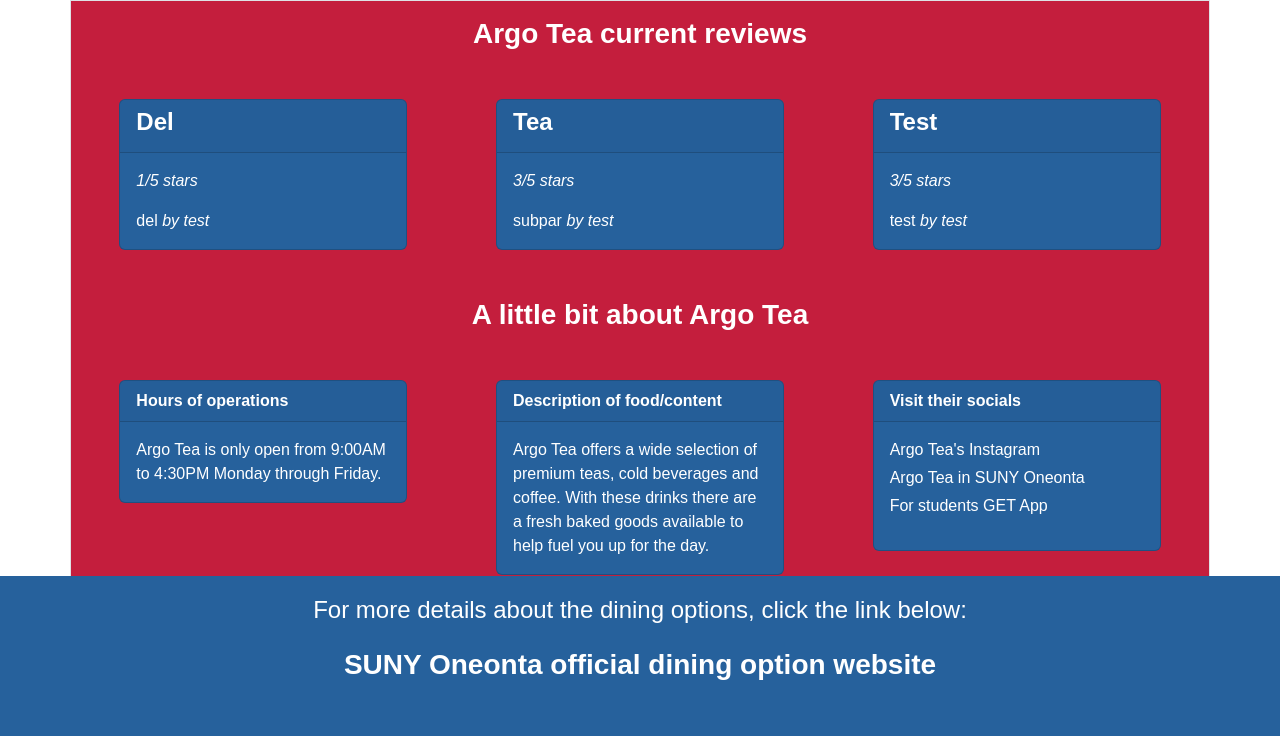
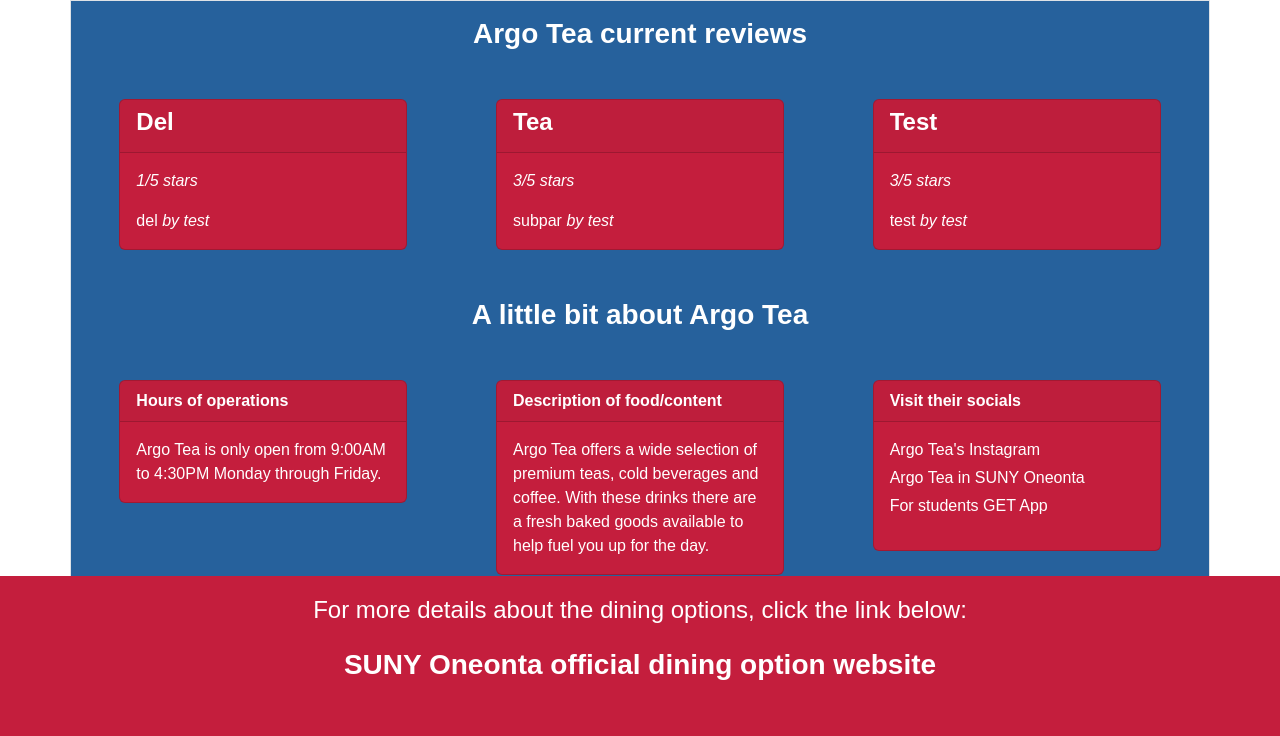
Before and after one commit to aston-evans/sunysnacks, a FastAPI app: page /reviewP/argoReview in a window 1280 px wide. Shown: the part 64-800 px from the top of the page. Run offline with FastAPI, Linux system fonts and the light colour scheme; data comes from the database, SQL or seed files in the repository.

Commit message:
changed colors of the page to align with the rest of the project

```diff
--- a/py_src/templates/blog/base_reviews.html
+++ b/py_src/templates/blog/base_reviews.html
@@ -70,12 +70,12 @@
     </div>
   </nav>
   <!--content-->
-  <div class="container border p-3 bg-box">
+  <div class="container border p-3 bg-custom">
     <h3 class="text-center fw-bold mb-5 text-white">{% block location %} {{ location }} {% endblock %} current reviews </h3>
     <div class="grid row gap-0 row-gap-3">
       {% for review in reviews %}
       <div class="col d-flex justify-content-center">
-      <div class="card bg-custom" style="width: 18rem;">
+      <div class="card bg-box" style="width: 18rem;">
         <div class="card-header">
           <h4 class="text-capitalize text-white fw-bold">{{ review.title }}</h4>
         </div>
@@ -91,7 +91,7 @@
     <h3 class="text-center fw-bold my-5 text-white"> A little bit about {% block place %} {{ place }} {% endblock %}</h3>
     <div class="grid row gap-0 row-gap-3 mb-5 align-items-start">
       <div class="col d-flex  justify-content-center">
-      <div class="card bg-custom" style="width: 18rem;">
+      <div class="card bg-box" style="width: 18rem;">
         <div class="card-header fw-bold text-white">Hours of operations
         </div>
         <div class="card-body">
@@ -101,7 +101,7 @@
 
       </div>
       <div class="col d-flex justify-content-center">
-        <div class="card bg-custom" style="width: 18rem;">
+        <div class="card bg-box" style="width: 18rem;">
           <div class="card-header fw-bold text-white">Description of food/content
           </div>
           <div class="card-body">
@@ -112,7 +112,7 @@
         </div>
 
         <div class="col d-flex justify-content-center">
-          <div class="card bg-custom" style="width: 18rem;">
+          <div class="card bg-box" style="width: 18rem;">
             <div class="card-header fw-bold text-white">Visit their socials
             </div>
             <div class="card-body text-white">
@@ -125,7 +125,7 @@
           </div>
     </div>
   </div>
-  <footer class="bg-custom text-white text-center py-3 mt-5">
+  <footer class="navbar-custom text-white text-center py-3 mt-5">
   <div class="container">
     <p class="fs-4 mb-3">For more details about the dining options, click the link below:</p>
     <a href="https://oneonta.sodexomyway.com/en-us/" target="_blank" class="text-white fs-3 fw-bold text-decoration-none">
```
